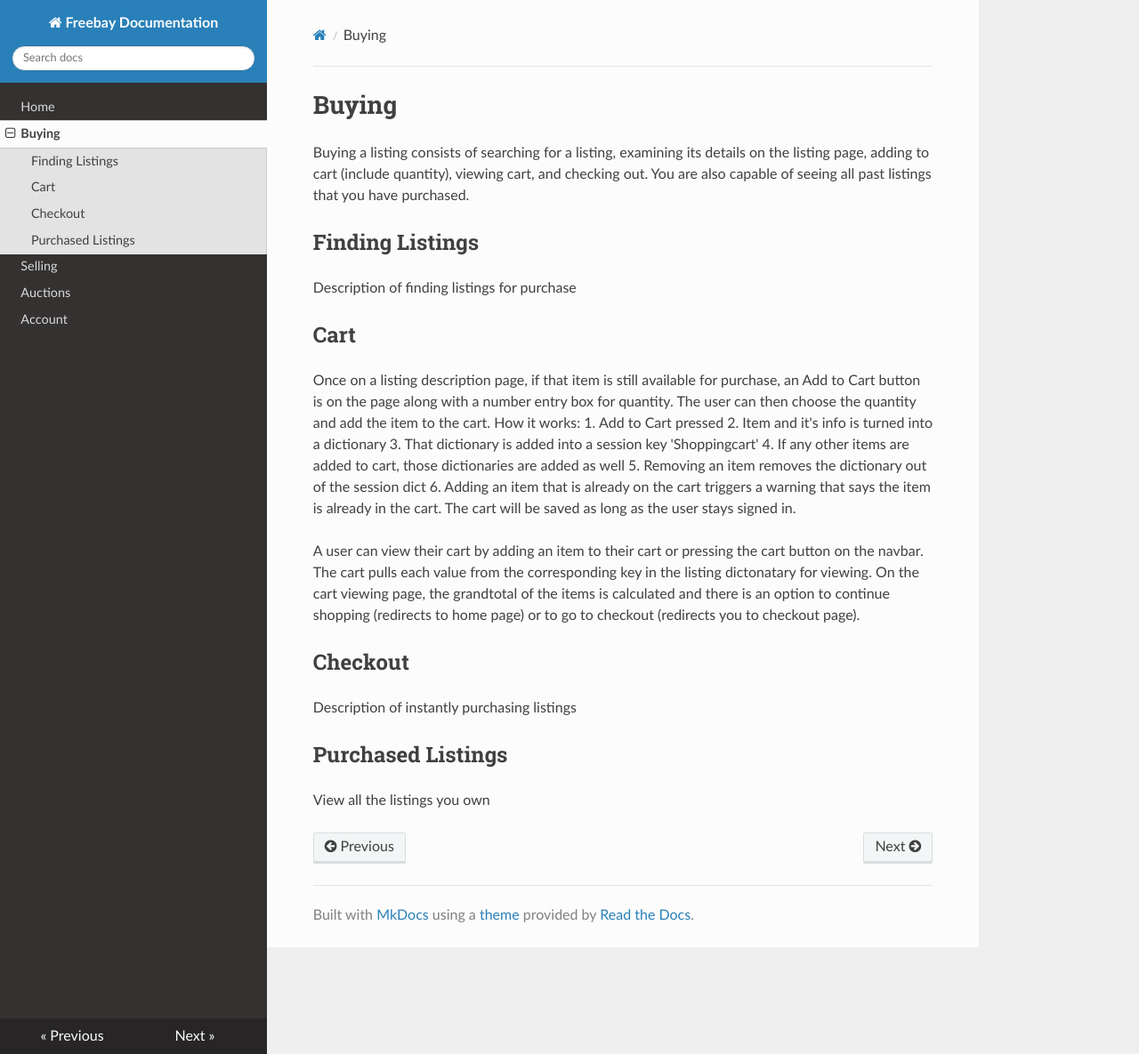
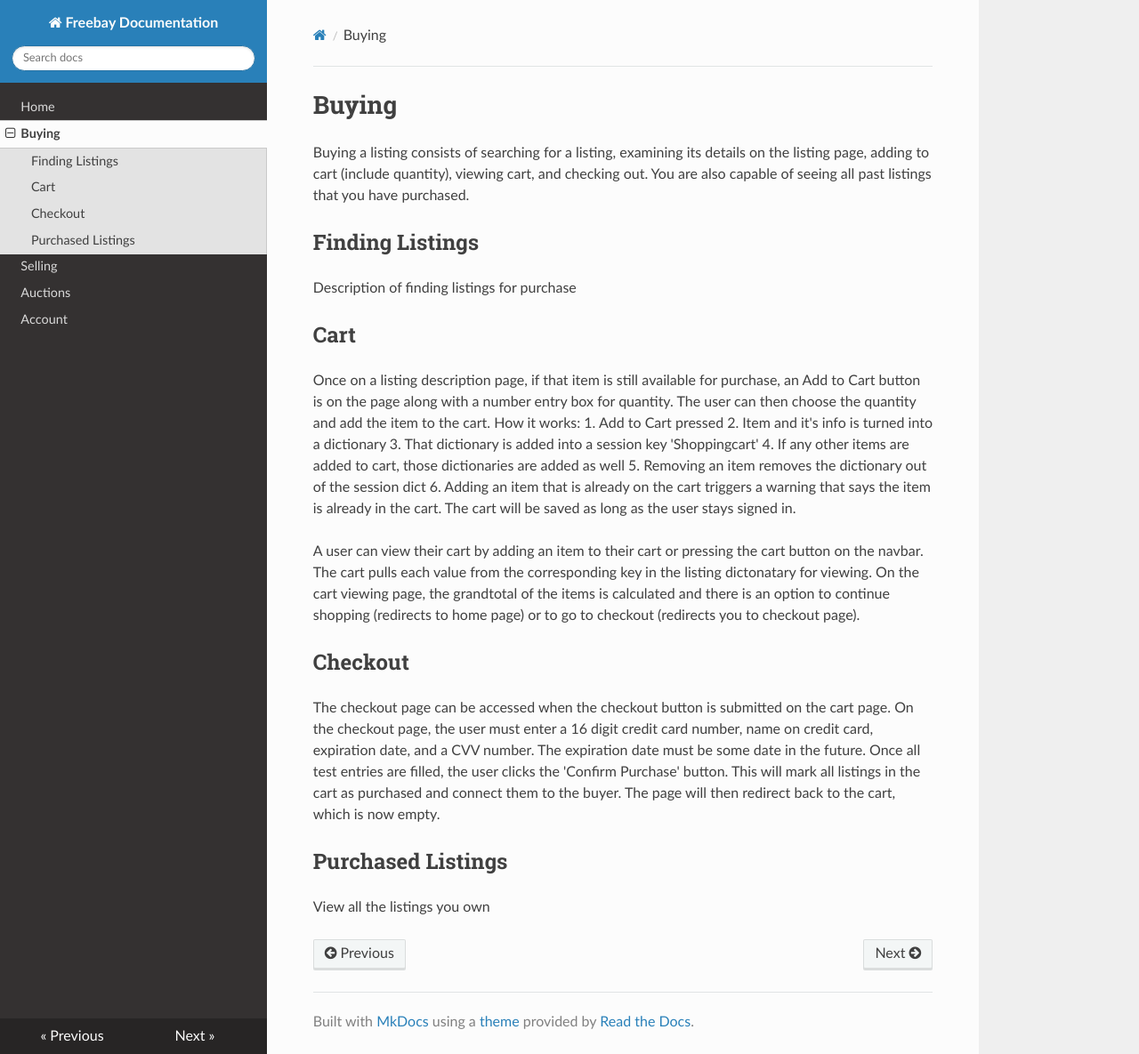
Before and after one commit to emmasandstorm/ebay_clone, an MkDocs documentation site: the page built from docs/buying.md, in a window 1280 px wide and 1185 px high. Shown: the whole window at 89% size. Built offline with MkDocs 1.6.1, drawn with Linux system fonts in a browser that asks for light colours; nearby versions of some CDN libraries.

```diff
--- a/docs/buying.md
+++ b/docs/buying.md
@@ -22,7 +22,7 @@ A user can view their cart by adding an item to their cart or pressing the cart
 
 ## Checkout
 
-Description of instantly purchasing listings
+The checkout page can be accessed when the checkout button is submitted on the cart page. On the checkout page, the user must enter a 16 digit credit card number, name on credit card, expiration date, and a CVV number. The expiration date must be some date in the future. Once all test entries are filled, the user clicks the 'Confirm Purchase' button. This will mark all listings in the cart as purchased and connect them to the buyer. The page will then redirect back to the cart, which is now empty.
 
 ## Purchased Listings
 
```
Also changed, not shown: docs/index.md (+3 -0 lines), docs/manage_account.md (+1 -1 lines), readme.md (+16 -0 lines).
